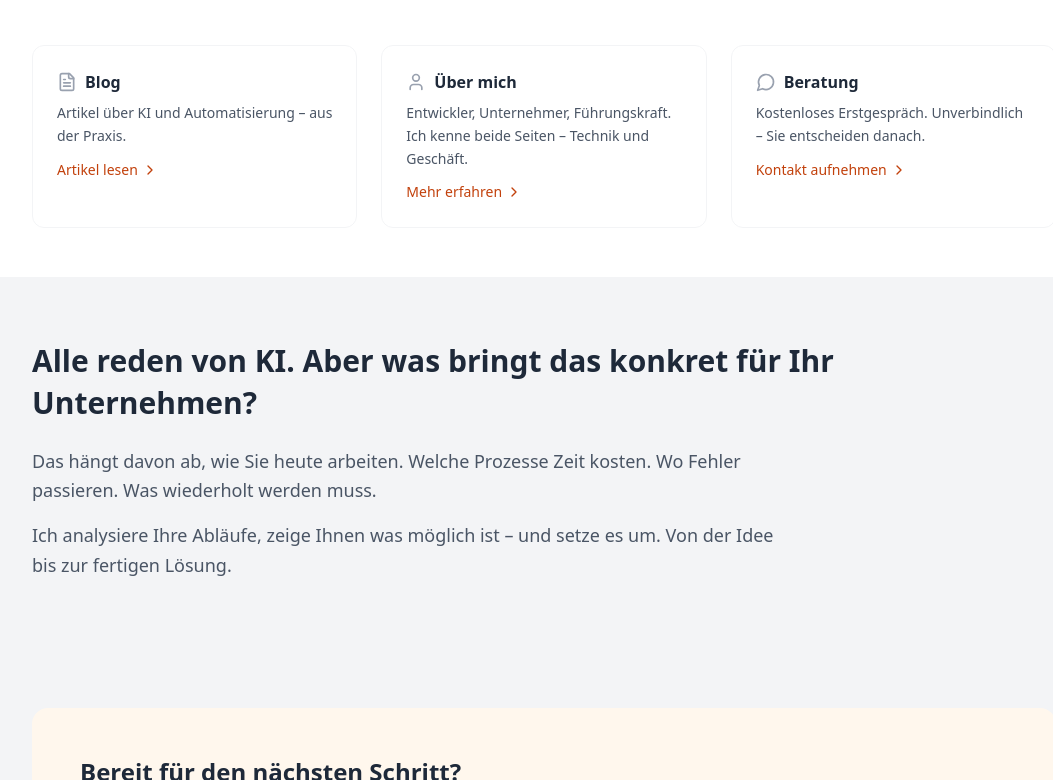
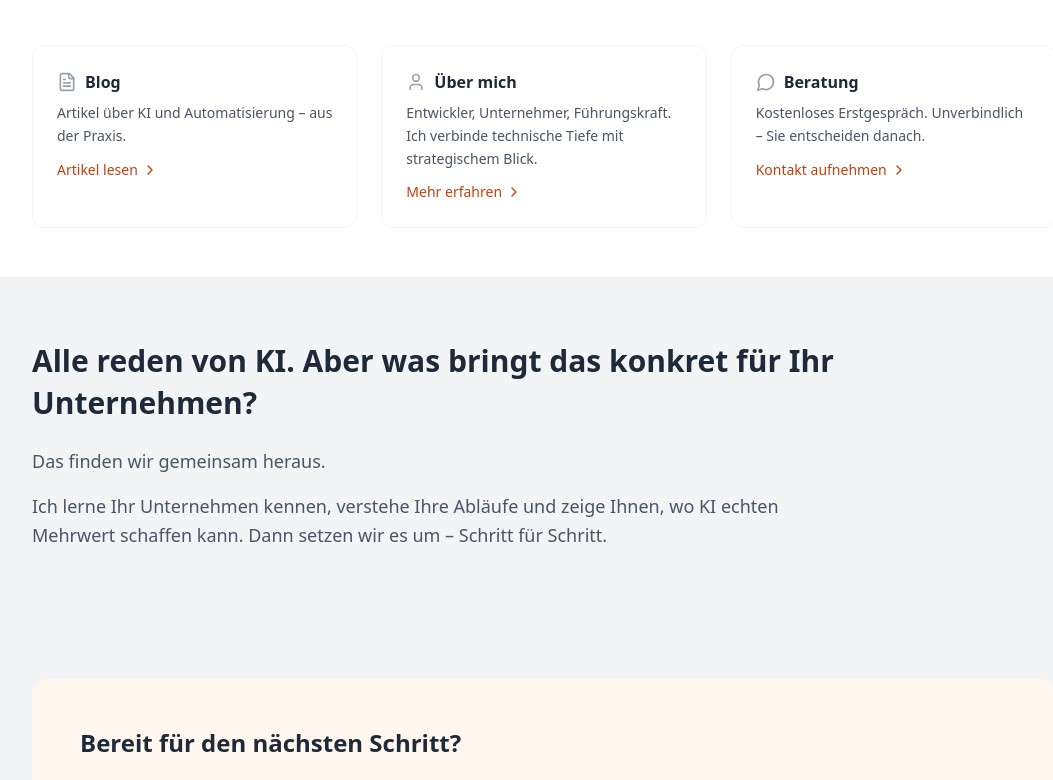
Before and after one commit to sgasser/stefangasser.com, an Astro site: page / in a window 1280 px wide. Shown: the part 523-1303 px from the top of the page, without its empty margins (96-1149 px from the left). Built offline with nearby package versions, Linux system fonts and the light colour scheme; Astro itself is replaced by a stand-in of ours.

Commit message:
Text: Formulierungen überarbeitet für bessere Wirkung

```diff
--- a/src/pages/index.astro
+++ b/src/pages/index.astro
@@ -81,7 +81,7 @@ import NavCard from "../components/NavCard.astro";
 
               <NavCard
                 title="Über mich"
-                description="Entwickler, Unternehmer, Führungskraft. Ich kenne beide Seiten – Technik und Geschäft."
+                description="Entwickler, Unternehmer, Führungskraft. Ich verbinde technische Tiefe mit strategischem Blick."
                 href="/ueber-mich"
                 linkText="Mehr erfahren"
               >
@@ -116,13 +116,11 @@ import NavCard from "../components/NavCard.astro";
             <div
               class="mt-6 max-w-3xl space-y-4 text-lg text-gray-600 leading-relaxed"
             >
+              <p>Das finden wir gemeinsam heraus.</p>
               <p>
-                Das hängt davon ab, wie Sie heute arbeiten. Welche Prozesse Zeit
-                kosten. Wo Fehler passieren. Was wiederholt werden muss.
-              </p>
-              <p>
-                Ich analysiere Ihre Abläufe, zeige Ihnen was möglich ist – und
-                setze es um. Von der Idee bis zur fertigen Lösung.
+                Ich lerne Ihr Unternehmen kennen, verstehe Ihre Abläufe und
+                zeige Ihnen, wo KI echten Mehrwert schaffen kann. Dann setzen
+                wir es um – Schritt für Schritt.
               </p>
             </div>
           </div>
--- a/src/pages/ueber-mich.astro
+++ b/src/pages/ueber-mich.astro
@@ -33,7 +33,7 @@ import stefanImage from "../assets/stefan.webp";
         </figure>
         <p class="text-xl text-gray-600 leading-relaxed">
           15 Jahre Erfahrung in Softwareentwicklung, Unternehmensaufbau und
-          Teamführung. Ich kenne beide Seiten – Technik und Geschäft.
+          Teamführung. Ich verbinde technische Tiefe mit strategischem Blick.
         </p>
       </div>
 
```
